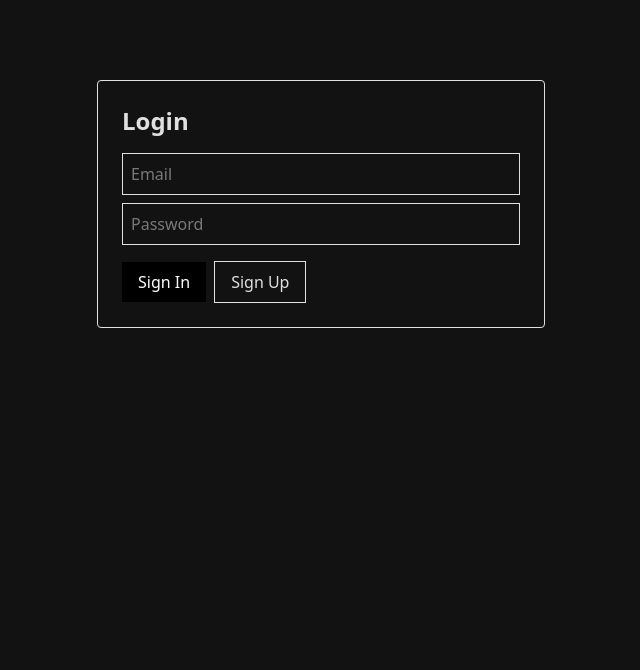
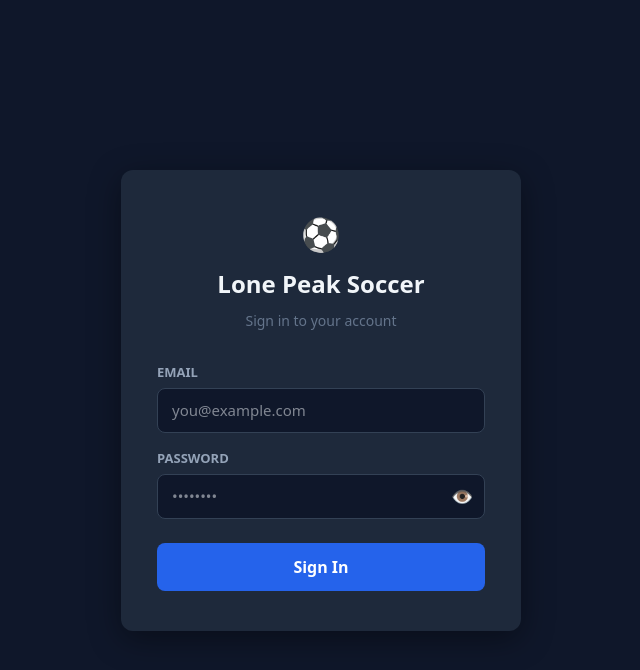
Before and after one commit to besmartaico/soccer-board, a Next.js app: page /login in a window 1280 px wide. Shown: the top 670 px of the page, without its empty margins (319-959 px from the left). Built offline with nearby package versions, Linux system fonts and the light colour scheme; no server answers.

Commit message:
Refactor login functionality and UI elements

```diff
--- a/app/login/page.tsx
+++ b/app/login/page.tsx
@@ -1,89 +1,87 @@
 "use client";
-
 import { useState } from "react";
+import { useRouter } from "next/navigation";
 import { supabase } from "@/lib/supabaseClient";
-import { useRouter } from "next/navigation";
 
 export default function LoginPage() {
   const router = useRouter();
   const [email, setEmail] = useState("");
   const [password, setPassword] = useState("");
+  const [showPw, setShowPw] = useState(false);
+  const [error, setError] = useState("");
   const [loading, setLoading] = useState(false);
-  const [error, setError] = useState<string | null>(null);
 
-  async function signIn() {
+  async function handleLogin() {
+    setError("");
     setLoading(true);
-    setError(null);
-
-    const { error } = await supabase.auth.signInWithPassword({
-      email,
-      password,
-    });
-
+    const { error } = await supabase.auth.signInWithPassword({ email, password });
     setLoading(false);
-
-    if (error) {
-      setError(error.message);
-    } else {
-      router.push("/");
-    }
+    if (error) { setError(error.message); return; }
+    router.push("/app/teams");
   }
 
-  async function signUp() {
-    setLoading(true);
-    setError(null);
-
-    const { error } = await supabase.auth.signUp({
-      email,
-      password,
-    });
-
-    setLoading(false);
-
-    if (error) {
-      setError(error.message);
-    } else {
-      alert("Check your email to confirm your account.");
-    }
+  function onKeyDown(e: React.KeyboardEvent) {
+    if (e.key === "Enter") handleLogin();
   }
 
   return (
-    <main className="max-w-md mx-auto mt-20 p-6 border rounded">
-      <h1 className="text-2xl font-bold mb-4">Login</h1>
+    <div style={{minHeight:"100vh",display:"flex",alignItems:"center",justifyContent:"center",background:"#0f172a"}}>
+      <div style={{background:"#1e293b",borderRadius:12,padding:"40px 36px",width:"100%",maxWidth:400,boxShadow:"0 8px 32px rgba(0,0,0,0.4)"}}>
+        <div style={{textAlign:"center",marginBottom:32}}>
+          <div style={{fontSize:32,marginBottom:8}}>⚽</div>
+          <h1 style={{color:"#f1f5f9",fontSize:24,fontWeight:700,margin:0}}>Lone Peak Soccer</h1>
+          <p style={{color:"#64748b",fontSize:14,margin:"8px 0 0"}}>Sign in to your account</p>
+        </div>
 
+        {error && (
+          <div style={{background:"#7f1d1d",color:"#fca5a5",padding:"10px 14px",borderRadius:8,fontSize:14,marginBottom:16}}>
+            {error}
+          </div>
+        )}
+
+        <div style={{marginBottom:16}}>
+          <label style={{display:"block",color:"#94a3b8",fontSize:13,fontWeight:600,marginBottom:6}}>EMAIL</label>
           <input
-        className="border p-2 w-full mb-2"
             type="email"
-        placeholder="Email"
             value={email}
-        onChange={(e) => setEmail(e.target.value)}
+            onChange={e=>setEmail(e.target.value)}
+            onKeyDown={onKeyDown}
+            placeholder="you@example.com"
+            style={{width:"100%",padding:"10px 14px",background:"#0f172a",border:"1px solid #334155",borderRadius:8,color:"#f1f5f9",fontSize:15,outline:"none",boxSizing:"border-box"}}
           />
+        </div>
 
+        <div style={{marginBottom:24}}>
+          <label style={{display:"block",color:"#94a3b8",fontSize:13,fontWeight:600,marginBottom:6}}>PASSWORD</label>
+          <div style={{position:"relative"}}>
             <input
-        className="border p-2 w-full mb-4"
-        type="password"
-        placeholder="Password"
+              type={showPw ? "text" : "password"}
               value={password}
-        onChange={(e) => setPassword(e.target.value)}
+              onChange={e=>setPassword(e.target.value)}
+              onKeyDown={onKeyDown}
+              placeholder="••••••••"
+              style={{width:"100%",padding:"10px 44px 10px 14px",background:"#0f172a",border:"1px solid #334155",borderRadius:8,color:"#f1f5f9",fontSize:15,outline:"none",boxSizing:"border-box"}}
             />
-
-      {error && <p className="text-red-600 mb-2">{error}</p>}
+            <button
+              type="button"
+              onClick={()=>setShowPw(s=>!s)}
+              style={{position:"absolute",right:12,top:"50%",transform:"translateY(-50%)",background:"none",border:"none",cursor:"pointer",color:"#64748b",fontSize:18,padding:0,lineHeight:1}}
+              title={showPw ? "Hide password" : "Show password"}
+            >
+              {showPw ? "🙈" : "👁"}
+            </button>
+          </div>
+        </div>
 
         <button
-        onClick={signIn}
+          type="button"
+          onClick={handleLogin}
           disabled={loading}
-        className="bg-black text-white px-4 py-2 mr-2"
+          style={{width:"100%",padding:"12px",background:loading?"#1e3a5f":"#2563eb",color:"#fff",border:"none",borderRadius:8,fontSize:16,fontWeight:700,cursor:loading?"not-allowed":"pointer",transition:"background 0.2s"}}
         >
-        Sign In
+          {loading ? "Signing in…" : "Sign In"}
         </button>
-
-      <button
-        onClick={signUp}
-        disabled={loading}
-        className="border px-4 py-2"
-      >
-        Sign Up
-      </button>
-    </main>
+      </div>
+    </div>
   );
 }
```
Lines whose indentation alone changed are shown as unchanged.
